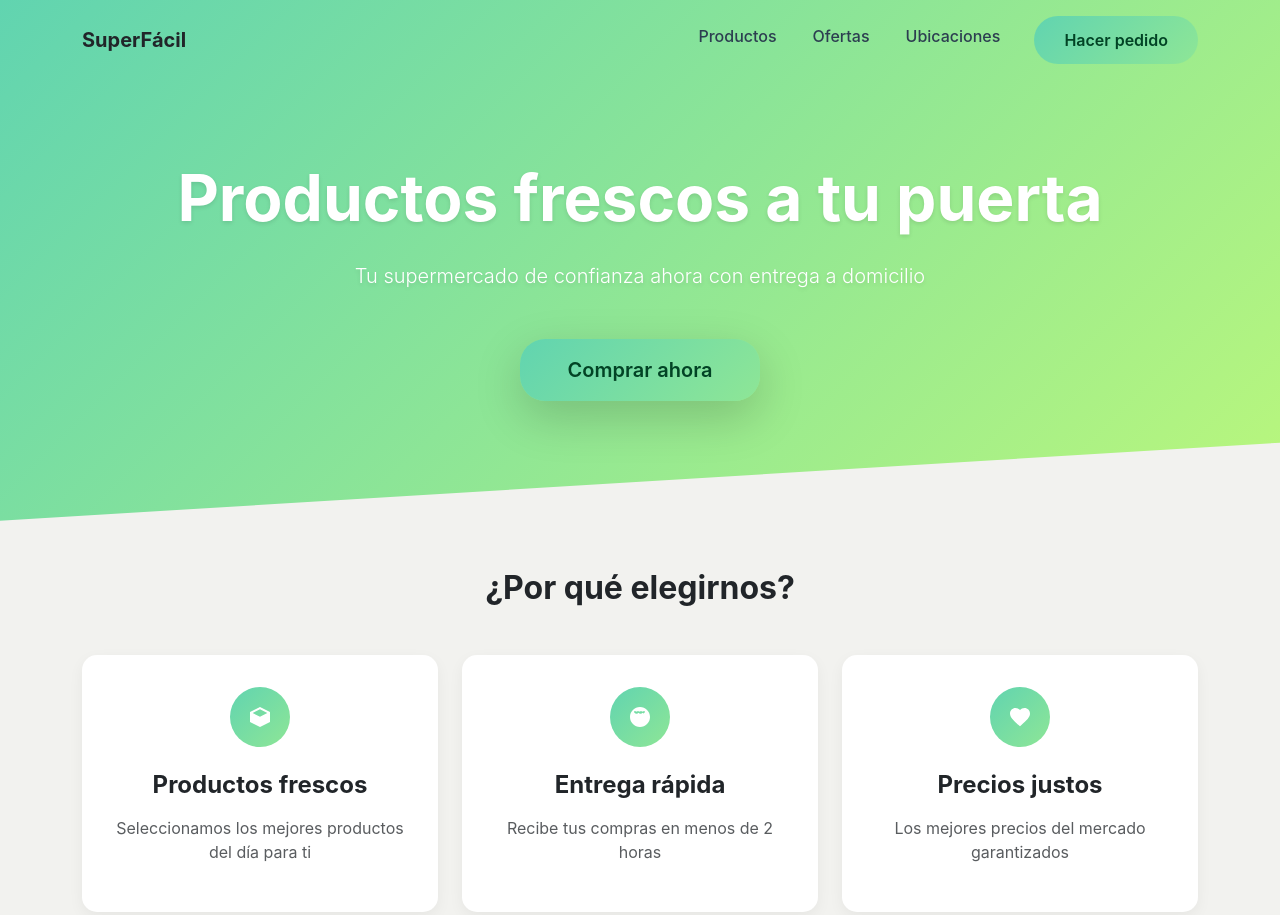
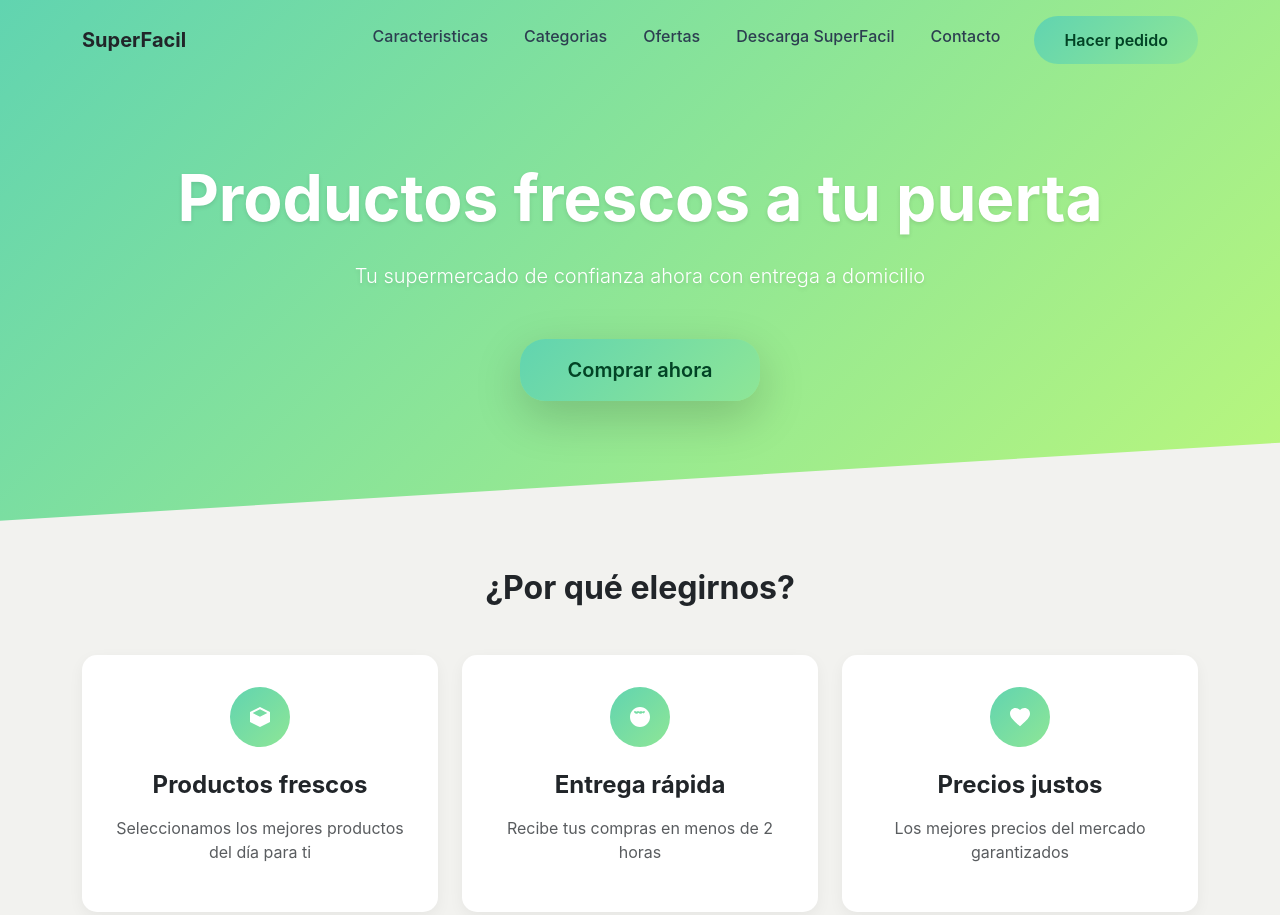
Before and after one commit to misraelDev/SUPERMERCADO-LANDING, a website: page index.html in a window 1280 px wide. Shown: the top 915 px of the page. Drawn offline with nearby package versions, Linux system fonts and the light colour scheme.

Commit message:
Implementación de cambios en el navbar 🚀

```diff
--- a/index.html
+++ b/index.html
@@ -5,7 +5,7 @@
     <link id="favicon" rel="icon" type="image/svg+xml" href="svg/icon.svg">
     <meta charset="UTF-8">
     <meta name="viewport" content="width=device-width, initial-scale=1.0">
-    <title>SuperFácil - Tu Supermercado de Confianza</title>
+    <title>SuperFacil - Tu Supermercado de Confianza</title>
     <link href="https://cdnjs.cloudflare.com/ajax/libs/bootstrap/5.3.2/css/bootstrap.min.css" rel="stylesheet">
     <style>
         :root {
@@ -437,20 +437,26 @@
     <!-- Navbar -->
     <nav class="navbar navbar-expand-lg fixed-top">
         <div class="container">
-            <a class="navbar-brand text-dark fw-bold" href="#">SuperFácil</a>
+            <a class="navbar-brand text-dark fw-bold" href="#">SuperFacil</a>
             <button class="navbar-toggler" type="button" data-bs-toggle="collapse" data-bs-target="#navbarNav">
                 <span class="navbar-toggler-icon"></span>
             </button>
             <div class="collapse navbar-collapse" id="navbarNav">
                 <ul class="navbar-nav ms-auto">
                     <li class="nav-item">
-                        <a class="nav-link" href="#productos">Productos</a>
+                        <a class="nav-link" href="#caracteristicas">Caracteristicas</a>
+                    </li>
+                    <li class="nav-item">
+                        <a class="nav-link" href="#categorias">Categorias</a>
                     </li>
                     <li class="nav-item">
                         <a class="nav-link" href="#ofertas">Ofertas</a>
                     </li>
                     <li class="nav-item">
-                        <a class="nav-link" href="#ubicaciones">Ubicaciones</a>
+                        <a class="nav-link" href="#descarga">Descarga SuperFacil</a>
+                    </li>
+                    <li class="nav-item">
+                        <a class="nav-link" href="#contacto">Contacto</a>
                     </li>
                     <li class="nav-item">
                         <a class="btn btn-custom ms-3" href="#pedido">Hacer pedido</a>
@@ -469,7 +475,7 @@
         </div>
     </section>
 
-    <!-- Features Section -->
+    <!-- Caracteristicas Section -->
     <section class="py-5" id="caracteristicas">
         <div class="container">
             <h2 class="text-center fw-bold mb-5">¿Por qué elegirnos?</h2>
@@ -521,7 +527,7 @@
     </section>
 
 
-    / <!-- Categories Section -->
+    <!-- Categorias Section -->
     <section class="category-section" id="categorias">
         <div class="container">
             <h2 class="text-center fw-bold mb-5">Nuestras categorías</h2>
@@ -599,7 +605,7 @@
         </div>
     </section>
 
-    <!-- Offers Section -->
+    <!-- Ofertas Section -->
     <section class="section-container offers-section" id="ofertas">
         <div class="container">
             <h2 class="text-center fw-bold mb-5">Ofertas de la semana</h2>
@@ -765,7 +771,7 @@
 
     <!-- Descarga Section -->
     <section class="app-section py-5"
-        style="background: linear-gradient(135deg, var(--color-primary), var(--color-secondary));">
+        style="background: linear-gradient(135deg, var(--color-primary), var(--color-secondary));" id="descarga">
         <div class="container">
             <div class="row align-items-center g-5">
                 <div class="col-lg-6">
@@ -903,7 +909,7 @@
         <div class="container">
             <div class="row">
                 <div class="col-md-3 mb-4">
-                    <h5 class="fw-bold mb-3">SuperFácil</h5>
+                    <h5 class="fw-bold mb-3">SuperFacil</h5>
                     <p>Tu supermercado de confianza, con los mejores productos y servicios para ti.</p>
                 </div>
                 <div class="col-md-3 mb-4">
@@ -945,7 +951,7 @@
             <hr class="border-light my-4">
             <div class="row">
                 <div class="col-md-6">
-                    <p class="mb-0">&copy; 2025 SuperFácil. Todos los derechos reservados.</p>
+                    <p class="mb-0">&copy; 2025 SuperFacil. Todos los derechos reservados.</p>
                 </div>
                 <div class="col-md-6 text-md-end">
                     <small>Diseñado con ❤️ para nuestros clientes.</small>
```
